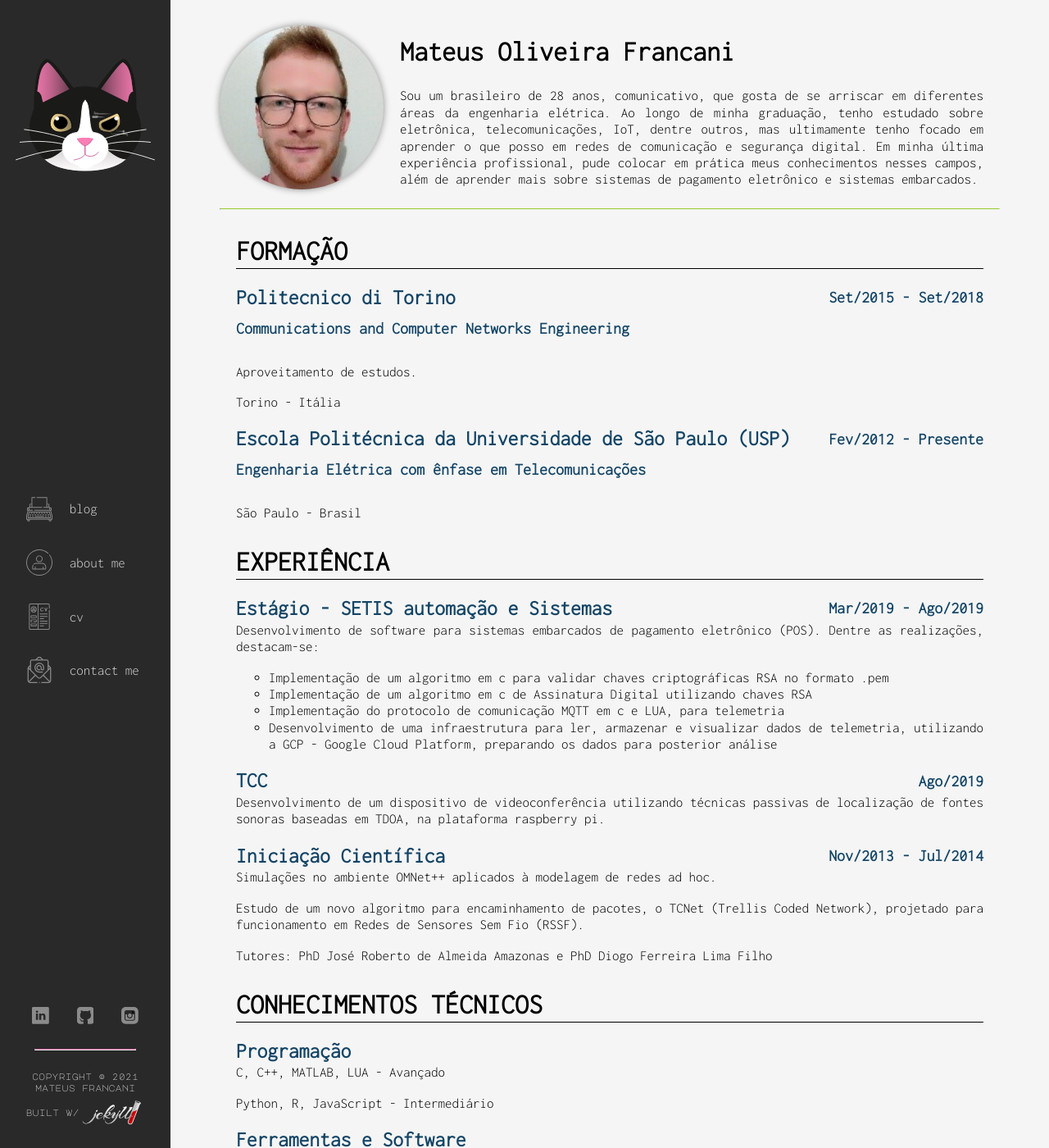
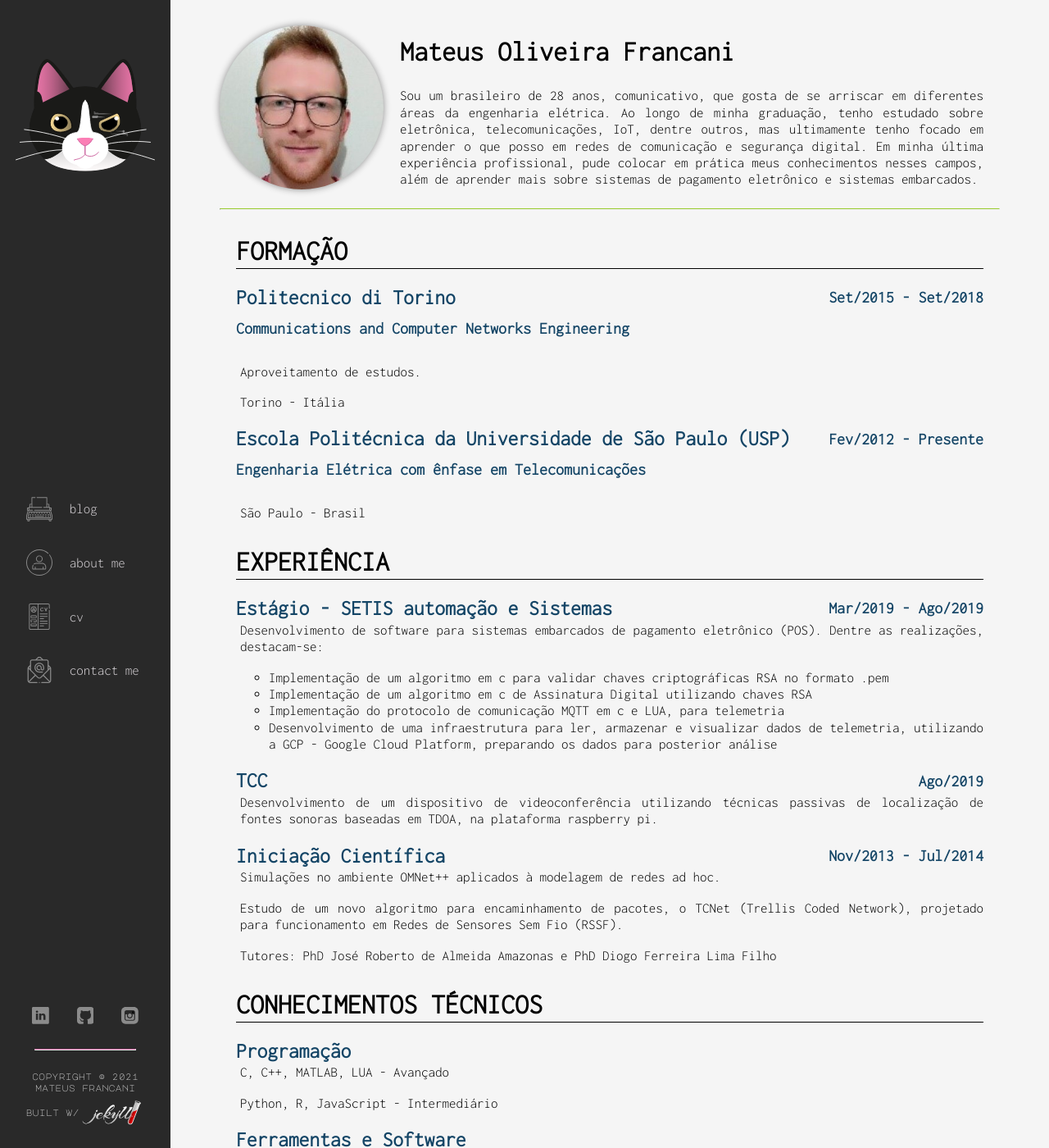
Before and after one commit to mfrNWV/mfrNWV.github.io, a Jekyll site: the page built from cv.html, in a window 1280 px wide and 1400 px high. Shown: the whole window at 82% size. Built offline with Jekyll 4.4.1, drawn with Linux system fonts in a browser that asks for light colours; some web fonts are replaced.

Commit message:
Updated CV.

```diff
--- a/_sass/cv.scss
+++ b/_sass/cv.scss
@@ -119,6 +119,7 @@
 
 .cv-section p {
     margin-top: 0px;
+    margin-left: 5px;
 }
 
 .cv-section ul {
```
